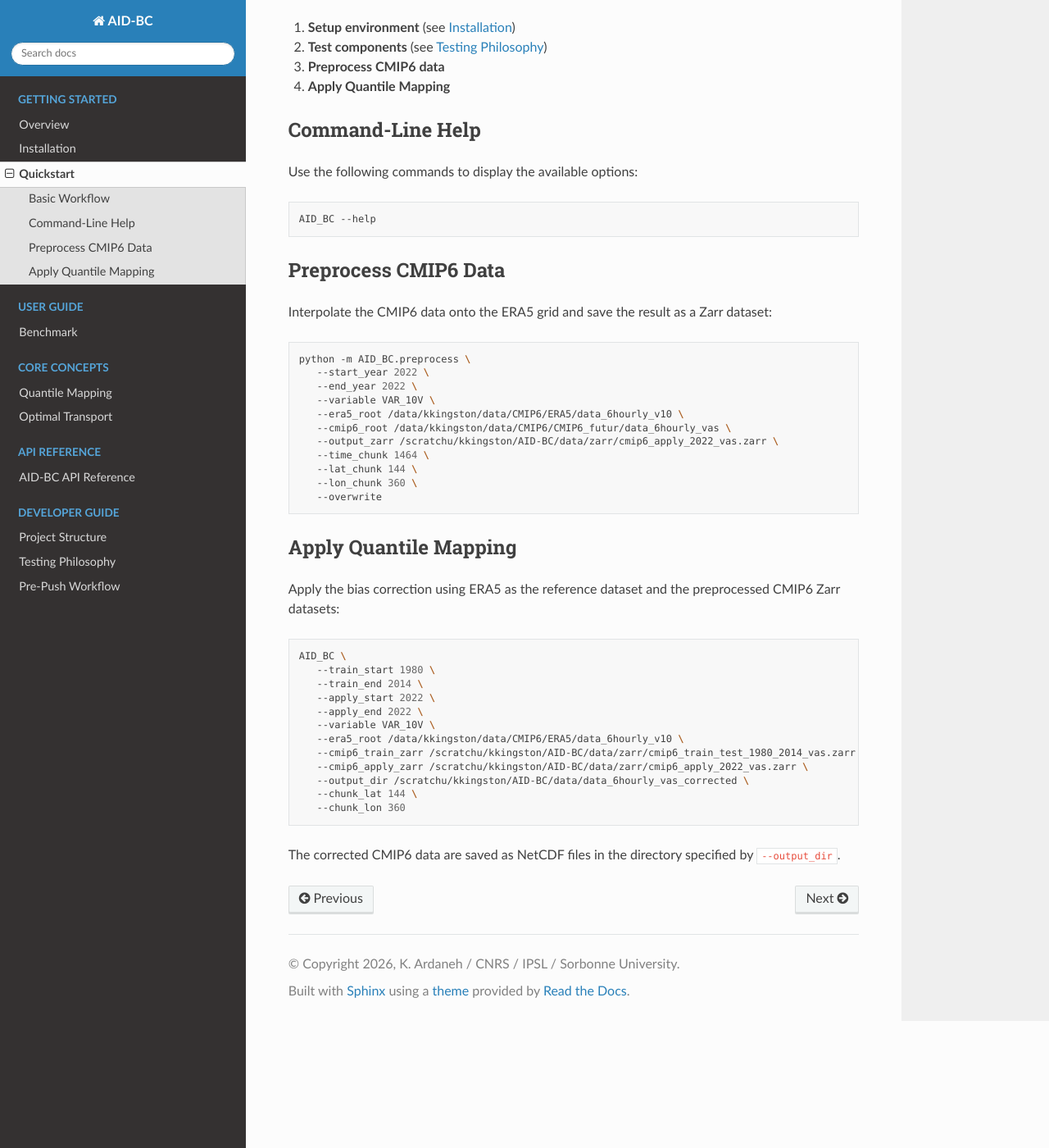
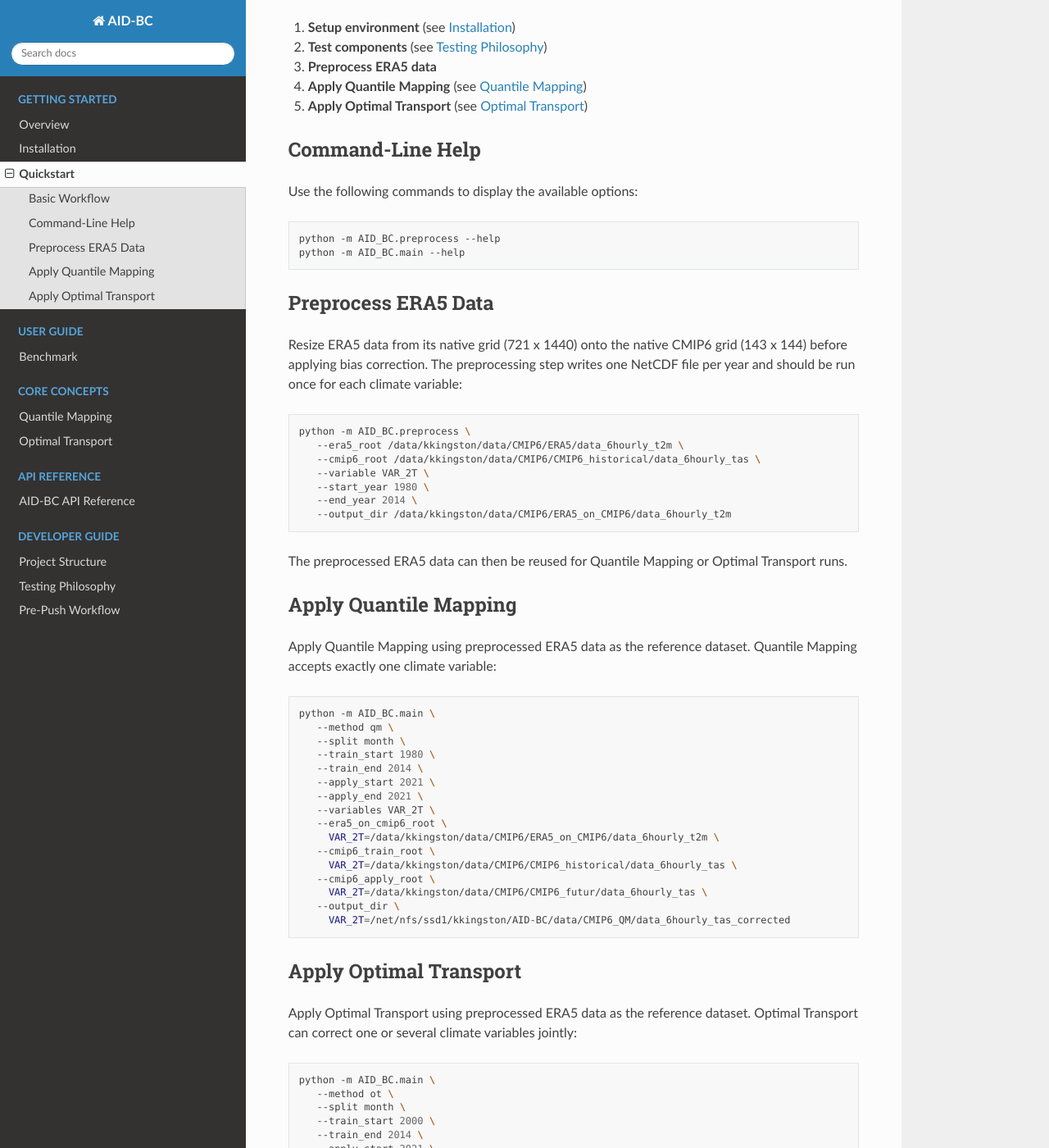
Before and after one commit to kardaneh/AID-BC, a Sphinx documentation site: the page built from docs/source/quickstart.rst, in a window 1280 px wide and 1400 px high, scrolled down 241 px. Shown: the whole window at 82% size. Built offline with Sphinx 7.4.7 and the Read the Docs theme 3.1.0, drawn with Linux system fonts in a browser that asks for light colours; some of the changed text lies outside the part shown.

Commit message:
docs: update quickstart for preprocessing, QM, and OT workflows

```diff
--- a/README.rst
+++ b/README.rst
@@ -199,7 +199,7 @@ Example using precomputed ERA5:
      --split month \
      --train_start 1980 \
      --train_end 2014 \
-     --apply_start 2015 \
+     --apply_start 2021 \
      --apply_end 2021 \
      --variables VAR_2T \
      --era5_on_cmip6_root \
--- a/docs/source/quickstart.rst
+++ b/docs/source/quickstart.rst
@@ -6,8 +6,9 @@ Basic Workflow
 
 1. **Setup environment** (see :doc:`installation`)
 2. **Test components** (see :doc:`testing_philosophy`)
-3. **Preprocess CMIP6 data**
-4. **Apply Quantile Mapping**
+3. **Preprocess ERA5 data**
+4. **Apply Quantile Mapping** (see :doc:`quantile_mapping`)
+5. **Apply Optimal Transport** (see :doc:`optimal_transport`)
 
 Command-Line Help
 -----------------
@@ -16,48 +17,91 @@ Use the following commands to display the available options:
 
 .. code-block:: bash
 
-   AID_BC --help
+   python -m AID_BC.preprocess --help
+   python -m AID_BC.main --help
 
-Preprocess CMIP6 Data
----------------------
+Preprocess ERA5 Data
+--------------------
 
-Interpolate the CMIP6 data onto the ERA5 grid and save the result as a Zarr
-dataset:
+Resize ERA5 data from its native grid (721 x 1440) onto the native CMIP6 grid
+(143 x 144) before applying bias correction. The preprocessing step writes one
+NetCDF file per year and should be run once for each climate variable:
 
 .. code-block:: bash
 
    python -m AID_BC.preprocess \
-      --start_year 2022 \
-      --end_year 2022 \
-      --variable VAR_10V \
-      --era5_root /data/kkingston/data/CMIP6/ERA5/data_6hourly_v10 \
-      --cmip6_root /data/kkingston/data/CMIP6/CMIP6_futur/data_6hourly_vas \
-      --output_zarr /scratchu/kkingston/AID-BC/data/zarr/cmip6_apply_2022_vas.zarr \
-      --time_chunk 1464 \
-      --lat_chunk 144 \
-      --lon_chunk 360 \
-      --overwrite
+      --era5_root /data/kkingston/data/CMIP6/ERA5/data_6hourly_t2m \
+      --cmip6_root /data/kkingston/data/CMIP6/CMIP6_historical/data_6hourly_tas \
+      --variable VAR_2T \
+      --start_year 1980 \
+      --end_year 2014 \
+      --output_dir /data/kkingston/data/CMIP6/ERA5_on_CMIP6/data_6hourly_t2m
+
+The preprocessed ERA5 data can then be reused for Quantile Mapping or Optimal
+Transport runs.
 
 Apply Quantile Mapping
 ----------------------
 
-Apply the bias correction using ERA5 as the reference dataset and the
-preprocessed CMIP6 Zarr datasets:
+Apply Quantile Mapping using preprocessed ERA5 data as the reference dataset.
+Quantile Mapping accepts exactly one climate variable:
 
 .. code-block:: bash
 
-   AID_BC \
+   python -m AID_BC.main \
+      --method qm \
+      --split month \
       --train_start 1980 \
       --train_end 2014 \
-      --apply_start 2022 \
-      --apply_end 2022 \
-      --variable VAR_10V \
-      --era5_root /data/kkingston/data/CMIP6/ERA5/data_6hourly_v10 \
-      --cmip6_train_zarr /scratchu/kkingston/AID-BC/data/zarr/cmip6_train_test_1980_2014_vas.zarr \
-      --cmip6_apply_zarr /scratchu/kkingston/AID-BC/data/zarr/cmip6_apply_2022_vas.zarr \
-      --output_dir /scratchu/kkingston/AID-BC/data/data_6hourly_vas_corrected \
-      --chunk_lat 144 \
-      --chunk_lon 360
+      --apply_start 2021 \
+      --apply_end 2021 \
+      --variables VAR_2T \
+      --era5_on_cmip6_root \
+        VAR_2T=/data/kkingston/data/CMIP6/ERA5_on_CMIP6/data_6hourly_t2m \
+      --cmip6_train_root \
+        VAR_2T=/data/kkingston/data/CMIP6/CMIP6_historical/data_6hourly_tas \
+      --cmip6_apply_root \
+        VAR_2T=/data/kkingston/data/CMIP6/CMIP6_futur/data_6hourly_tas \
+      --output_dir \
+        VAR_2T=/net/nfs/ssd1/kkingston/AID-BC/data/CMIP6_QM/data_6hourly_tas_corrected
 
-The corrected CMIP6 data are saved as NetCDF files in the directory specified
-by ``--output_dir``.
+Apply Optimal Transport
+-----------------------
+
+Apply Optimal Transport using preprocessed ERA5 data as the reference dataset.
+Optimal Transport can correct one or several climate variables jointly:
+
+.. code-block:: bash
+
+   python -m AID_BC.main \
+      --method ot \
+      --split month \
+      --train_start 2000 \
+      --train_end 2014 \
+      --apply_start 2021 \
+      --apply_end 2021 \
+      --variables VAR_2T VAR_10U VAR_10V \
+      --era5_on_cmip6_root \
+        VAR_2T=/data/kkingston/data/CMIP6/ERA5_on_CMIP6/data_6hourly_t2m \
+        VAR_10U=/data/kkingston/data/CMIP6/ERA5_on_CMIP6/data_6hourly_u10 \
+        VAR_10V=/data/kkingston/data/CMIP6/ERA5_on_CMIP6/data_6hourly_v10 \
+      --cmip6_train_root \
+        VAR_2T=/data/kkingston/data/CMIP6/CMIP6_historical/data_6hourly_tas \
+        VAR_10U=/data/kkingston/data/CMIP6/CMIP6_historical/data_6hourly_uas \
+        VAR_10V=/data/kkingston/data/CMIP6/CMIP6_historical/data_6hourly_vas \
+      --cmip6_apply_root \
+        VAR_2T=/data/kkingston/data/CMIP6/CMIP6_futur/data_6hourly_tas \
+        VAR_10U=/data/kkingston/data/CMIP6/CMIP6_futur/data_6hourly_uas \
+        VAR_10V=/data/kkingston/data/CMIP6/CMIP6_futur/data_6hourly_vas \
+      --output_dir \
+        VAR_2T=/net/nfs/ssd1/kkingston/AID-BC/data/CMIP6_OT/data_6hourly_tas_corrected \
+        VAR_10U=/net/nfs/ssd1/kkingston/AID-BC/data/CMIP6_OT/data_6hourly_uas_corrected \
+        VAR_10V=/net/nfs/ssd1/kkingston/AID-BC/data/CMIP6_OT/data_6hourly_vas_corrected \
+      --ot_epsilon 1 \
+      --ot_num_iterations 1000000 \
+      --ot_threshold 0.1 \
+      --ot_batch_size 16 \
+      --ot_dtype float64
+
+The corrected CMIP6 data are saved as yearly compressed NetCDF files in the
+output directories specified with ``--output_dir``.
```
Also changed, not shown: other parts of README.rst (+2 -2 lines).
